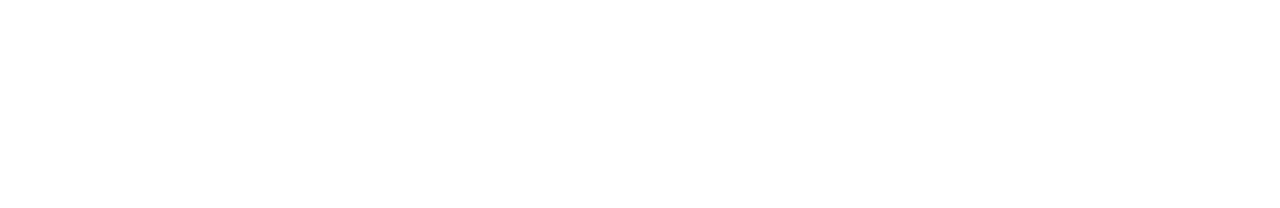
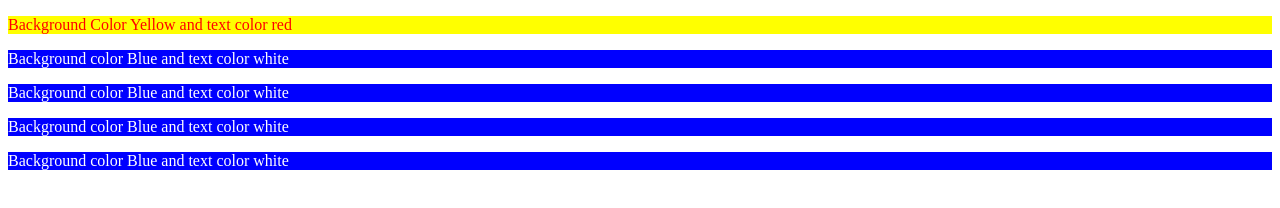
Before and after one commit to Mamun-2023/video-27, a plain HTML site: page index.html in a window 1280 px wide. Drawn offline with Linux system fonts and the light colour scheme.

Commit message:
adding practice

```diff
--- a/index.html
+++ b/index.html
@@ -7,6 +7,12 @@
     <title>Practice 3</title>
 </head>
 <body>
-
+    <div class="box">
+        <p class="blue-white">Background Color Yellow and text color red</p>
+        <p class="blue-white">Background color Blue and text color white</p>
+        <p class="blue-white">Background color Blue and text color white</p>
+        <p class="blue-white">Background color Blue and text color white</p>
+        <p class="blue-white">Background color Blue and text color white</p>
+    </div>
 </body>
 </html>
--- a/style.css
+++ b/style.css
@@ -0,0 +1,14 @@
+/* div p:first-child{
+    background-color: yellow;
+    color:red;
+} */
+
+div :nth-child(1){
+    background-color: yellow;
+    color: red;
+}
+
+.blue-white{
+    background-color: blue;
+    color: white;
+}
```
